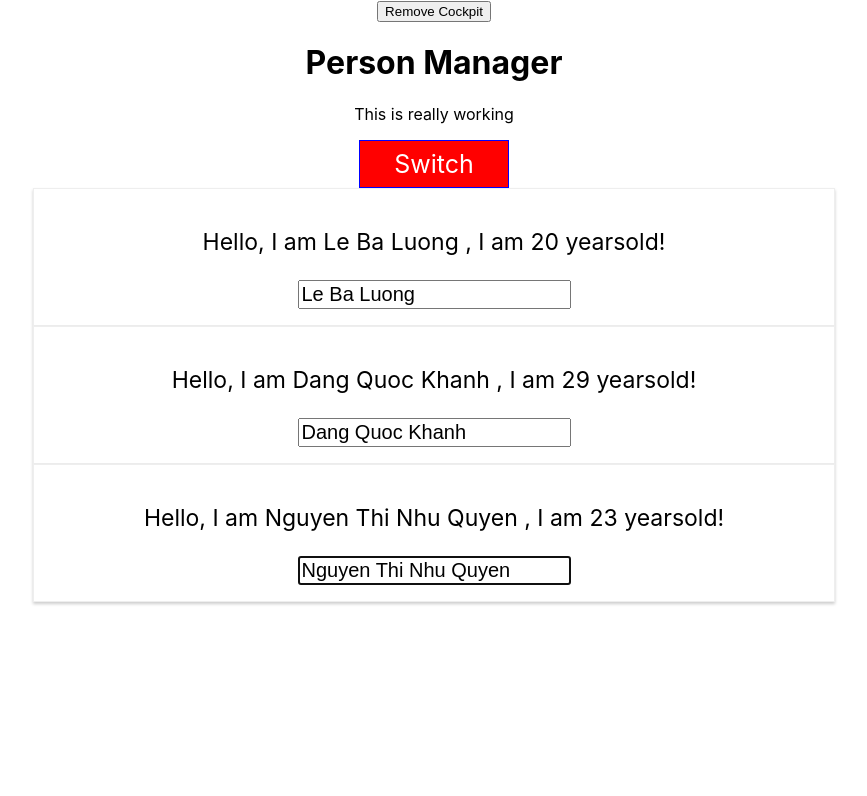
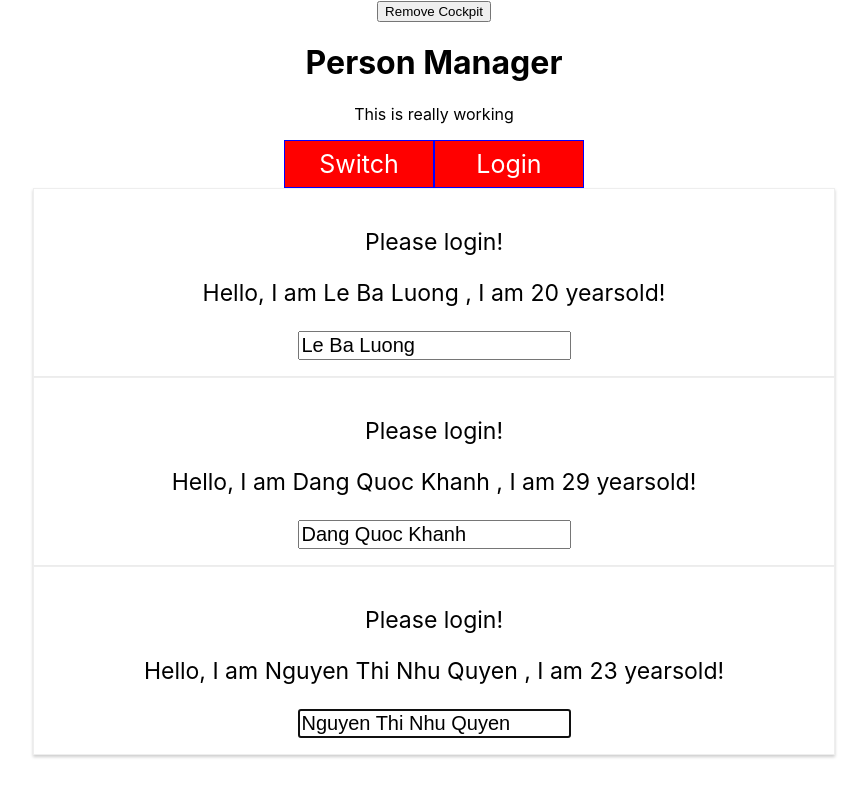
Before and after one commit to lebaluong33/learnReactJS, a React (Create React App) app: page / in a window 1280 px wide. Shown: the top 796 px of the page, without its empty margins (206-1073 px from the left). Built offline with nearby package versions, Linux system fonts and the light colour scheme.

Commit message:
Use Context,  Understanding props chain problems

```diff
--- a/src/components/Cockpit/Cockpit.js
+++ b/src/components/Cockpit/Cockpit.js
@@ -1,6 +1,7 @@
 import React, {useEffect, useRef} from 'react';
 
 import './Cockpit.css';
+import AuthContext from '../../context/auth-context';
 
 const Cockpit = (props) => {
   const toggleBtnClick = useRef();
@@ -31,9 +32,6 @@ const Cockpit = (props) => {
       cursor: "pointer",
       fontSize: "25px",
       width: "150px",
-      '&:hover': {
-        backgroundColor: '#5dc95d',
-      },
     }
   };
   let classes = [];
@@ -54,6 +52,12 @@ const Cockpit = (props) => {
       style={styles.button}
       onClick={props.clicked}
     >Switch</button>
+    <AuthContext.Consumer>
+    {(context) => <button
+    onClick={context.login}
+    style={styles.button}
+    >Login</button>}
+    </AuthContext.Consumer>
   </div>
 };
 export default React.memo(Cockpit);
--- a/src/components/Persons/Person/Person.js
+++ b/src/components/Persons/Person/Person.js
@@ -3,7 +3,7 @@ import PropTypes from 'prop-types';
 import './person.css';
 import Aux from '../../../hoc/Aux';
 import withClass from '../../../hoc/withClass';
-
+import AuthContext from '../../../context/auth-context';
 const classes='person';
 class Person extends Component {
   constructor(props){
@@ -17,6 +17,9 @@ class Person extends Component {
   console.log('[Person.js] Rendering...');
   return(
     <Aux>
+      <AuthContext.Consumer>
+        {(context) => context.authenticated ? <p>Authenticated!</p> : <p>Please login!</p>}
+      </AuthContext.Consumer>
       <p key="i2"
       onClick={this.props.click}>
       Hello, I am {this.props.name} , I am {this.props.age} yearsold!
--- a/src/containers/App.js
+++ b/src/containers/App.js
@@ -4,6 +4,7 @@ import Cockpit from '../components/Cockpit/Cockpit';
 import './App.css';
 import withClass from '../hoc/withClass';
 import Aux from '../hoc/Aux';
+import AuthContext from '../context/auth-context';
 
 const classes = 'App';
 class App extends Component {
@@ -18,7 +19,8 @@ class App extends Component {
       ],
       showPerson: false,
       showCockpit: true,
-      changeCounter: 0
+      changeCounter: 0,
+      authenticated: false
     };
   };
   static getDerivedStateFromProps(props,state){
@@ -61,6 +63,12 @@ class App extends Component {
       });
   }
 
+  loginHandler = () => {
+    this.setState({
+      authenticated: true
+    });
+  }
+
   componentDidMount(){
     console.log('[App.js] componentDidMount');
   }
@@ -86,17 +94,25 @@ class App extends Component {
       persons = <Persons
                   clicked = {this.deletePersonHandler}
                   persons = {this.state.persons}
+                  isAuthenticated = {this.state.authenticated}
                   changed = {this.nameChangeHandler}/>;
     }
     return(
     <Aux>
       <button onClick={() => {this.setState({showCockpit : false })}}> Remove Cockpit</button>
-      {this.state.showCockpit? <Cockpit
-        title = {this.props.appTitle}
-        personsLength = {this.state.persons.length}
-        showPerson = {this.state.showPerson}
+      <AuthContext.Provider
+        value={{
+            authenticated: this.state.authenticated,
+            login: this.loginHandler
+          }}>
+        {this.state.showCockpit? <Cockpit
+          title = {this.props.appTitle}
+          personsLength = {this.state.persons.length}
+          login={this.loginHandler}
+          showPerson = {this.state.showPerson}
           clicked={this.togglePerson} /> :null}
-      {persons}
+          {persons}
+      </AuthContext.Provider>
     </Aux>
   );
   };
--- /dev/null
+++ b/src/context/auth-context.js
@@ -0,0 +1,8 @@
+import React from 'react';
+
+const authContext = React.createContext({
+  authenticated: false,
+  login : () => {}
+});
+
+export default authContext;
```
